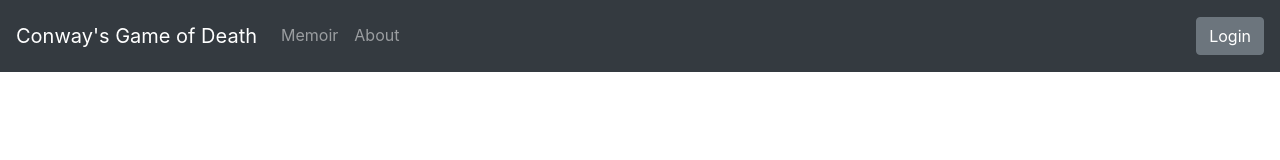
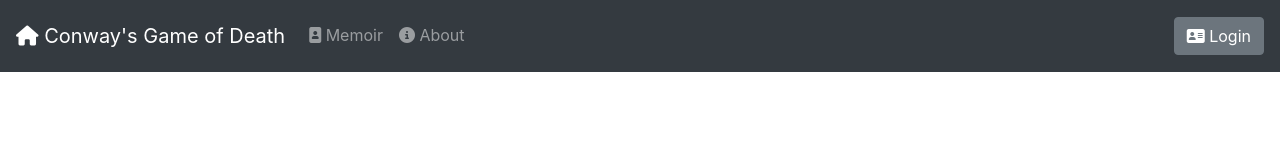
Before and after one commit to davds/CS375-Project, a website: page public_html/header.html in a window 1280 px wide. Drawn offline with Linux system fonts and the light colour scheme.

Commit message:
added support for icons

```diff
--- a/public_html/header.html
+++ b/public_html/header.html
@@ -1,4 +1,5 @@
 <link rel="stylesheet" href="./source/bootstrap.min.css">
+<script src="https://kit.fontawesome.com/0ca6c3f327.js" crossorigin="anonymous"></script>
 <style>
     body {
         position: relative;
@@ -15,7 +16,7 @@
 
 </style>
 <nav class="navbar navbar-expand-md navbar-dark bg-dark fixed-top">
-    <a class="navbar-brand" href="/home.html">Conway's Game of Death</a>
+    <a class="navbar-brand" href="/home.html"><i class="fas fa-home"></i> Conway's Game of Death </a>
     <button class="navbar-toggler" type="button" data-toggle="collapse" data-target="#navbarsExampleDefault" aria-controls="navbarsExampleDefault" aria-expanded="false" aria-label="Toggle navigation">
         <span class="navbar-toggler-icon"></span>
     </button>
@@ -27,14 +28,14 @@
         </li>
          -->
         <li class="nav-item">
-            <a class="nav-link" href="/memoir.html">Memoir</a>
+            <a class="nav-link" href="/memoir.html"><i class="fas fa-portrait"></i> Memoir</a>
         </li>
         <li class="nav-item">
-            <a class="nav-link" href="/about.html">About</a>
+            <a class="nav-link" href="/about.html"><i class="fas fa-info-circle"></i> About</a>
         </li>
         </ul>
         <form class="form-inline my-2 my-lg-0" action="/login.html" id="header-login-action">
-            <button class="btn btn-secondary my-2 my-sm-0" type="submit" id="header-login">Login</button>
+            <button class="btn btn-secondary my-2 my-sm-0" type="submit" id="header-login"><i class="fas fa-address-card"></i> Login</button>
         </form>
     </div>
 </nav>
--- a/public_html/shared.js
+++ b/public_html/shared.js
@@ -200,6 +200,6 @@
     }
     return newPositions;
   }
-  exports.makeGliderPos = makeGliderPos;
+  exports.makeGliderxPos = makeGliderxPos;
 
 })(typeof exports === 'undefined'? this['shared']={}: exports);
```
Also changed, not shown: public_html/game.html (+1 -0 lines), public_html/login.html (+1 -0 lines), public_html/memoir.html (+2 -0 lines).
